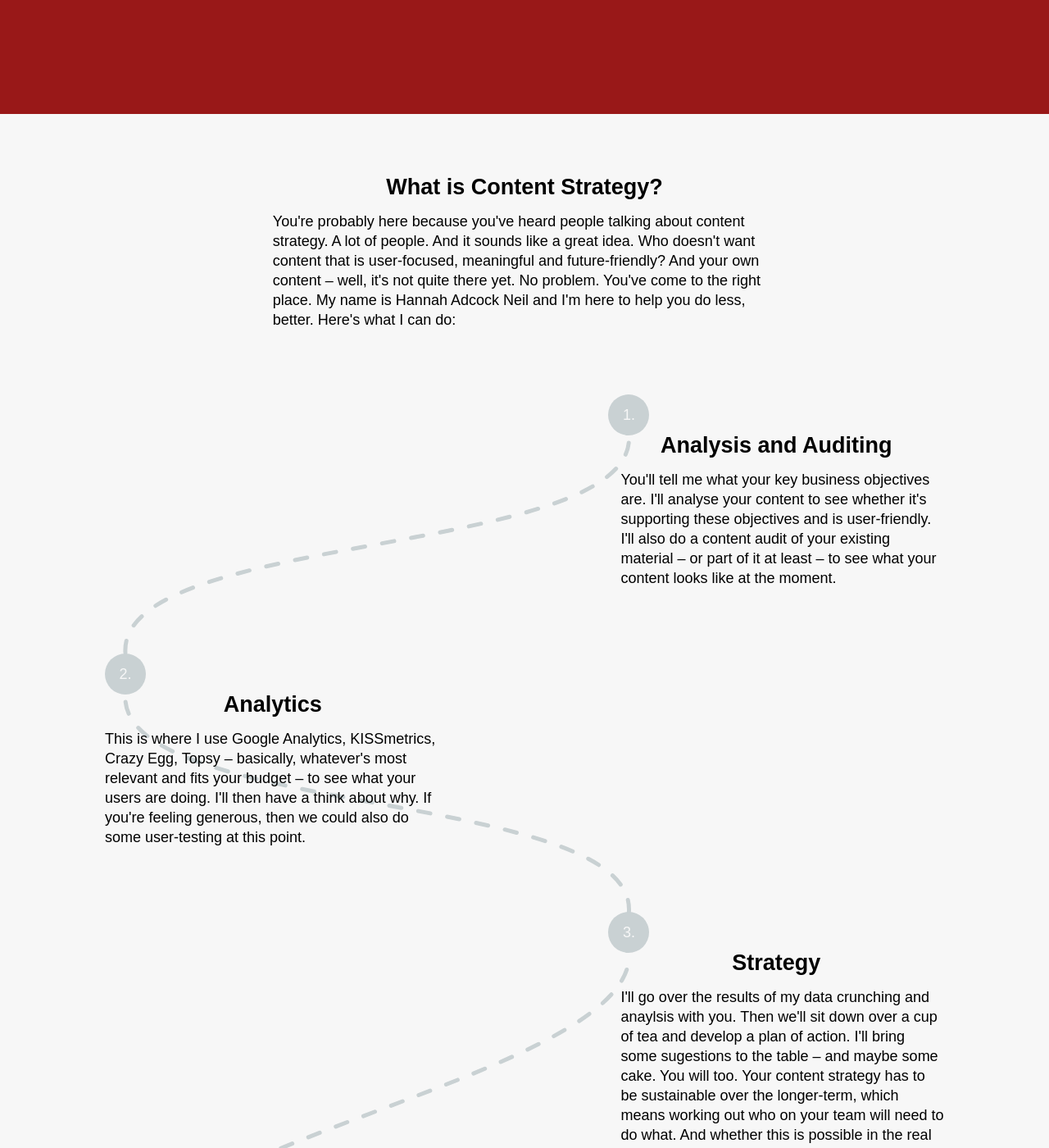
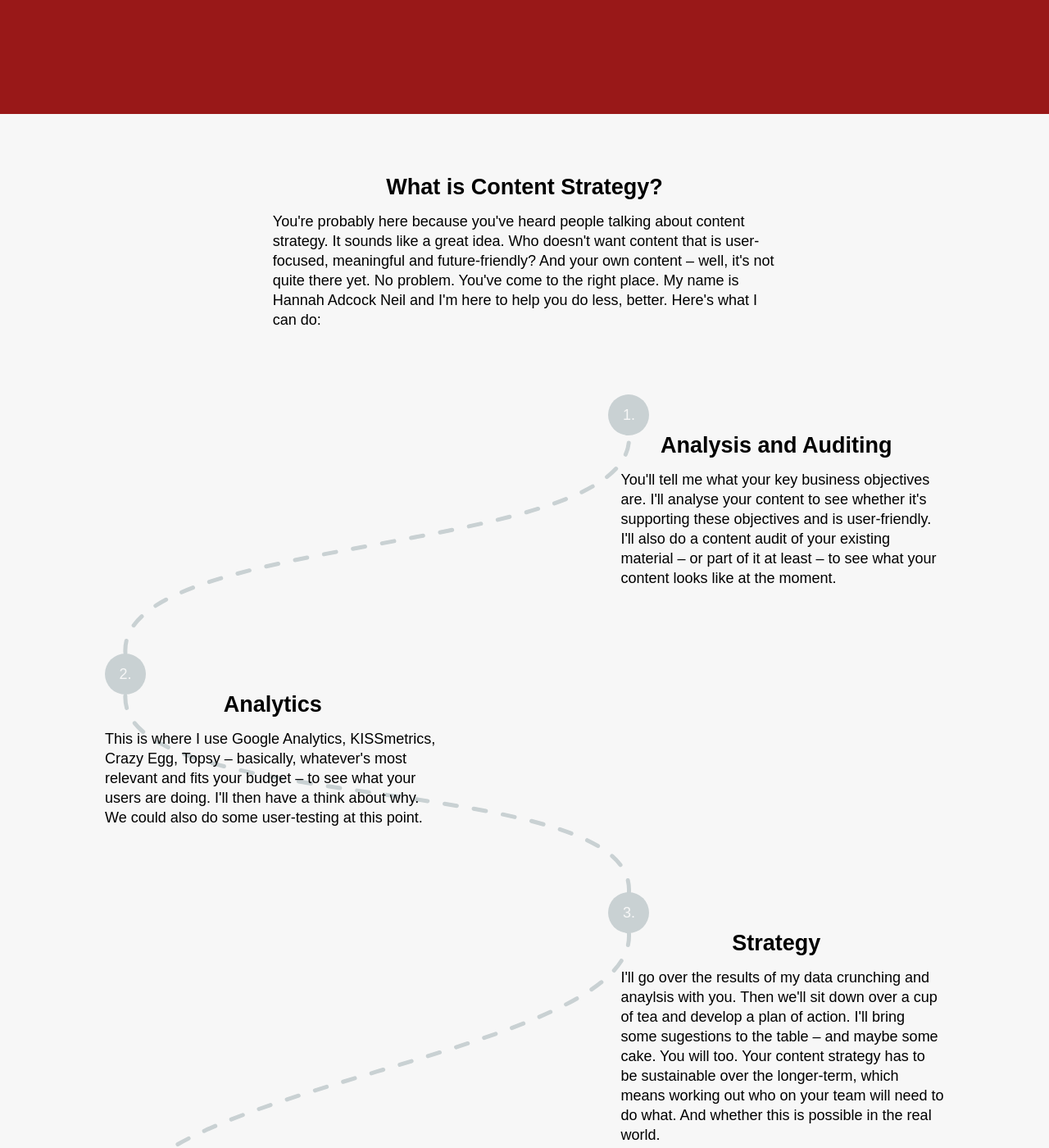
Before and after one commit to smokingpun/smokingpun.github.io, a Jekyll site: the page built from index.html, in a window 1280 px wide and 1400 px high, scrolled down 394 px. Shown: the whole window at 82% size. Built offline with Jekyll 4.4.1, drawn with Linux system fonts in a browser that asks for light colours; nearby versions of some CDN libraries; some web fonts are replaced; Markdown is read by kramdown in place of the engine named in the settings; some of the changed text lies outside the part shown.

Commit message:
edit copy

```diff
--- a/_layouts/homepage.html
+++ b/_layouts/homepage.html
@@ -52,7 +52,7 @@
     <section class="journey_center">
       <article>
         <h2 id="what_is_content_strategy_section">What is Content Strategy?</h2>
-        <p>You're probably here because you've heard people talking about content strategy. A lot of people. And it sounds like a great idea. Who doesn't want content that is user-focused, meaningful and future-friendly? And your own content – well, it's not quite there yet. No problem. You've come to the right place. My name is <a href="http://www.linkedin.com/in/hannahadcock">Hannah Adcock Neil</a> and I'm here to help you do less, better. Here's what I can do:</p>
+        <p>You're probably here because you've heard people talking about content strategy. It sounds like a great idea. Who doesn't want content that is user-focused, meaningful and future-friendly? And your own content – well, it's not quite there yet. No problem. You've come to the right place. My name is <a href="http://www.linkedin.com/in/hannahadcock">Hannah Adcock Neil</a> and I'm here to help you do less, better. Here's what I can do:</p>
       </article>
      </section>
     <section class="journey_analysis">
@@ -66,14 +66,14 @@
       <article>
         <figure id="bullet-2" class="journey-bullet _jsPlumb_endpoint_anchor_">2.</figure>
         <h2>Analytics</h2>
-        <p>This is where I use Google Analytics, KISSmetrics, Crazy Egg, Topsy – basically, whatever's most relevant and fits your budget – to see what your users are doing. I'll then have a think about why. If you're feeling generous, then we could also do some user-testing at this point.</p>
+        <p>This is where I use Google Analytics, KISSmetrics, Crazy Egg, Topsy – basically, whatever's most relevant and fits your budget – to see what your users are doing. I'll then have a think about why. We could also do some user-testing at this point.</p>
       </article>
     </section>
     <section class="journey_strategy">
       <article>
         <figure id="bullet-3" class="journey-bullet _jsPlumb_endpoint_anchor_">3.</figure>
         <h2>Strategy</h2>
-        <p>I'll go over the results of my data crunching and anaylsis with you. Then we'll sit down over a cup of tea and develop a plan of action. I'll bring some sugestions to the table – and maybe some cake. You will too. Your content strategy has to be sustainable over the longer-term, which means working out who on your team will need to do what. And whether this is possible in the real world rather than a fantastical universe where everyone is super efficient all of the time. And technology never lets you down. Not ever.</p>
+        <p>I'll go over the results of my data crunching and anaylsis with you. Then we'll sit down over a cup of tea and develop a plan of action. I'll bring some sugestions to the table – and maybe some cake. You will too. Your content strategy has to be sustainable over the longer-term, which means working out who on your team will need to do what. And whether this is possible in the real world.</p>
       </article>
      </section>
      <section class="journey_implementation">
```
